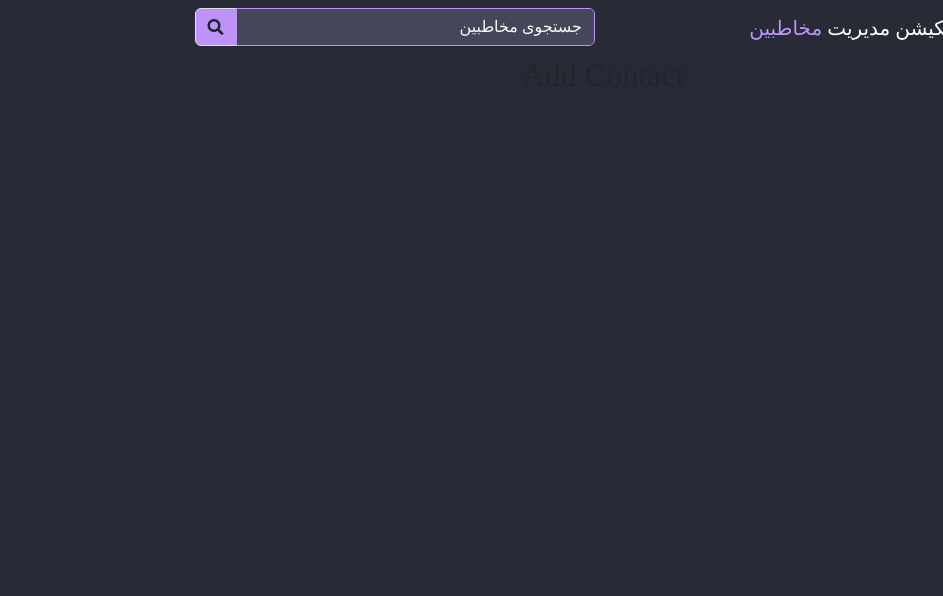
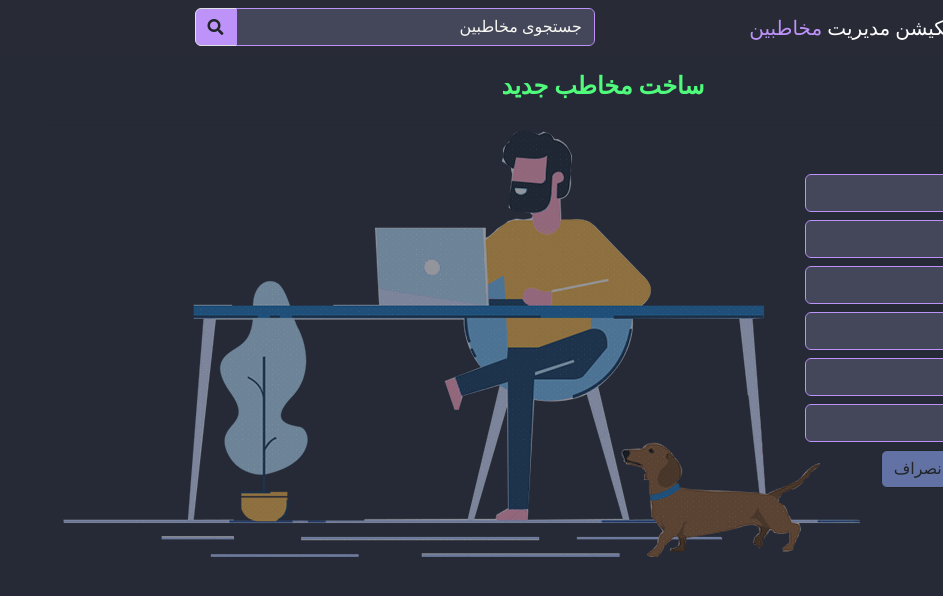
Before and after one commit to mohammadmahdiziyafat/reactContactsProject, a React (Create React App) app: page /contacts/Add in a window 1280 px wide. Shown: the top 596 px of the page, without its empty margins (337-1280 px from the left). Built offline with nearby package versions, Linux system fonts and the light colour scheme; data requests are answered from the project's data file.

Commit message:
finish addcontact component and fixed bugs

```diff
--- a/src/App.css
+++ b/src/App.css
@@ -41,12 +41,26 @@
   color: #61dafb;
 }
 
-@keyframes App-logo-spin {
+.p-3>img {
+  animation: loading 1s ease !important;
+}
+
+.p-3 img:not {
+  animation: loading 2s ease !important;
+}
+
+input::placeholder {
+  color: white;
+}
+
+@keyframes loading {
   from {
-    transform: rotate(0deg);
+    opacity: 0;
+    transform: translateY(20px);
   }
 
   to {
-    transform: rotate(360deg);
+    opacity: 1;
+    transform: translateY(0px);
   }
 }
--- a/src/App.js
+++ b/src/App.js
@@ -1,34 +1,42 @@
-import { useState, useEffect } from 'react';
+import { useState, useEffect, use } from 'react';
 
 import './App.css';
 
-import { Navigate, Routes, Route } from 'react-router-dom'
-// import axios for fetching data
-import axios from 'axios'
+import { Navigate, Routes, Route, useNavigate } from 'react-router-dom'
+
+// import  services for clean code or refactor
+import { getAllContacts, getAllGroups, getGroup, createContact } from './services/contactService';
 // better way importing Conponent
-import * as components from './components/index'
+import { Contact, AddContact, Contacts, EditContact, ViewContact, Navbar } from './components/index';
 
 const App = () => {
   const [getContacts, setContacts] = useState([]);
-  // use loading
   const [loading, setLoading] = useState(false)
-  // type group
-  // const [groups, setGroup] = useState({});
+  const [groups, setGroup] = useState({});
+  const [form, setForm] = useState({
+    name: "",
+    photo: "",
+    mobile: "",
+    email: "",
+    job: "",
+    group: "",
+  })
+  const [errors, setErrors] = useState({});
+  const navigate = useNavigate({})
   // fetch API
-
   useEffect(() => {
     const fetchData = async () => {
       try {
         setLoading(true)
         // fetch contact user
-        const { data: contactsData } = await axios.get('http://localhost:9000/contacts');
+        const { data: contactsData } = await getAllContacts();
 
         console.log(contactsData)
         // fetch contact user type
-        // const { data: groupData } = await axios.get('http://localhost9000/group');
+        const { data: groupData } = await getAllGroups();
         // set
         setContacts(contactsData);
-        // setGroup(groupData);
+        setGroup(groupData);
         setLoading(false)
       }
       catch (err) {
@@ -39,15 +47,42 @@ const App = () => {
     fetchData();
   }, [])
 
+  const createContactForm = async (event) => {
+    event.preventDefault();
+    try {
+      const status = await createContact(form);
+      console.log(status);
+
+      if (status === 201) {
+        setForm({});
+        navigate("/contacts")
+      }
+    }
+    catch (err) {
+      console.log(err.message);
+
+    }
+  }
+
+  const setContactInfo = (event) => {
+    event.preventDefault()
+    setForm({
+      ...form,
+      [event.target.name]: event.target.value
+    })
+
+
+
+  }
   return (
     <div className="App">
-      <components.Navbar />
+      <Navbar />
       <Routes>
         <Route path='/' element={<Navigate to='/contacts' />} />
-        <Route path='/contacts' element={<components.Contacts Contacts={getContacts} loading={loading} />} />
-        <Route path='/contacts/Add' element={<components.AddContact />} />
-        <Route path='contacts/:contactId' element={<components.ViewContact />} />
-        <Route path='contacts/Edit/:contactId' element={<components.EditContact />} />
+        <Route path='/contacts' element={<Contacts loading={loading} getContacts={getContacts} />} />
+        <Route path='/contacts/Add' element={<AddContact form={form} loading={loading} createContactForm={createContactForm} setContactInfo={setContactInfo} groups={groups} />} />
+        <Route path='contacts/:contactId' element={<ViewContact />} />
+        <Route path='contacts/Edit/:contactId' element={<EditContact />} />
 
       </Routes>
 
--- a/src/components/contacts/AddContact.jsx
+++ b/src/components/contacts/AddContact.jsx
@@ -1,10 +1,144 @@
-const AddContact = () => {
-    return(
+import { NavLink } from "react-router-dom";
+
+import Spinner from "../Spinner";
+import { COMMENT, GREEN, PURPLE } from "../../helpers/colors";
+import { createContact } from "../../services/contactService";
+
+const AddContact = ({
+  loading,
+  form,
+  setContactInfo,
+  groups,
+  createContactForm,
+}) => {
+  return (
+    <>
+      {loading ? (
+        <Spinner />
+      ) : (
         <>
-        <h2>
-            Add Contact
-        </h2>
+          <section className="p-3">
+            <img
+              src={require("../../assets/man-taking-note.png")}
+              style={{
+                position: "absolute",
+
+                zIndex: "-1",
+                top: "130px",
+                left: "100px",
+                opacity: "50%",
+              }}
+            />
+            <div className="container">
+              <div className="row">
+                <div className="col">
+                  <p
+                    className="h4 fw-bold text-center"
+                    style={{ color: GREEN }}
+                  >
+                    ساخت مخاطب جدید
+                  </p>
+                </div>
+              </div>
+              <hr style={{ backgroundColor: GREEN }} />
+              <div className="row mt-5">
+                <div className="col-md-4">
+                  <form onSubmit={createContactForm}>
+                    <div className="mb-2">
+                      <input
+                        name="name"
+                        value={form.name}
+                        onChange={setContactInfo}
+                        type="text"
+                        className="form-control"
+                        placeholder="نام و نام خانوادگی"
+                        required={true}
+                      />
+                    </div>
+                    <div className="mb-2">
+                      <input
+                        name="photo"
+                        value={form.photo}
+                        onChange={setContactInfo}
+                        className="form-control"
+                        placeholder="آدرس تصویر"
+                        type="text"
+                        required={true}
+                      />
+                    </div>
+                    <div className="mb-2">
+                      <input
+                        name="mobile"
+                        value={form.mobile}
+                        onChange={setContactInfo}
+                        type="number"
+                        className="form-control"
+                        placeholder="شماره موبایل"
+                        required={true}
+                      />
+                    </div>
+                    <div className="mb-2">
+                      <input
+                        name="email"
+                        value={form.email}
+                        onChange={setContactInfo}
+                        placeholder="آدرس ایمیل"
+                        type="email"
+                        className="form-control"
+                        required={true}
+                      />
+                    </div>
+                    <div className="mb-2">
+                      <input
+                        name="job"
+                        value={form.job}
+                        onChange={setContactInfo}
+                        type="text"
+                        className="form-control"
+                        placeholder="شغل"
+                        required={true}
+                      />
+                    </div>
+                    <div className="mb-2">
+                      <select
+                        name="group"
+                        value={form.group}
+                        onChange={setContactInfo}
+                        required={true}
+                        className="form-control"
+                      >
+                        <option value="">انتخاب گروه</option>
+                        {groups.length > 0 &&
+                          groups.map((group) => (
+                            <option key={group.id} value={group.id}>
+                              {group.name}
+                            </option>
+                          ))}
+                      </select>
+                    </div>
+                    <div className="mx-2">
+                      <input
+                        type="submit"
+                        className="btn"
+                        style={{ backgroundColor: PURPLE }}
+                        value="ساخت مخاطب"
+                      />
+                      <NavLink
+                        to={"/contacts"}
+                        className="btn mx-2"
+                        style={{ backgroundColor: COMMENT }}
+                      >
+                        انصراف
+                      </NavLink>
+                    </div>
+                  </form>
+                </div>
+              </div>
+            </div>
+          </section>
         </>
-    )
-}
-export default AddContact
+      )}
+    </>
+  );
+};
+export default AddContact;
--- a/src/components/contacts/SearchContacts.jsx
+++ b/src/components/contacts/SearchContacts.jsx
@@ -1,4 +1,5 @@
 import { PURPLE } from "../../helpers/colors";
+
 const SearchContact = () => {
   return (
     <div className="input-group w-75 mx-2 " dir="ltr">
--- a/src/server/db.json
+++ b/src/server/db.json
@@ -18,6 +18,7 @@
       "group": "2",
       "id": "964B8Qp_L5k"
     }
+
   ],
   "group": [
     {
@@ -26,7 +27,7 @@
     },
     {
       "id": "2",
-      "name ": "دوست"
+      "name": "دوست"
     },
     {
       "id": "3",
--- /dev/null
+++ b/src/services/contactService.js
@@ -0,0 +1,53 @@
+import axios from "axios";
+import { Contact } from "../components";
+
+const SEVER_URL = 'http://localhost:9000';
+
+// @desc Get contacts With Contact
+// @route Get http://localhost:900/contacts
+export const getAllContacts = () => {
+    const url = `${SEVER_URL}/contacts`
+    return axios.get(url)
+}
+
+// @desc Get contacts With ContactId
+// @route Get http://localhost:900/contacts/:contactId
+export const getContact = (contactId) => {
+    const url = `${SEVER_URL}/contacts/${contactId}`
+    return axios.get(url)
+}
+
+// @desc Get Groups With Group
+// @route Get http://localhost:900/group
+export const getAllGroups = () => {
+    const url = `${SEVER_URL}/group`;
+    return axios.get(url)
+}
+
+// @desc Get Groups With GroupId
+// @route Get http://localhost:900/group/:groupId
+export const getGroup = (groupId) => {
+    const url = `${SEVER_URL}/group/${groupId}`;
+    return axios.get('url')
+}
+
+/// @desc  Create New Contact
+// @route POST http://localhost:900/contacts
+export const createContact = (contact) => {
+    const url = `${SEVER_URL}/contacts`;
+    return axios.post(url, contact)
+}
+
+// @desc update Contact
+// @route Get http://localhost:900/contacts/:ContactId
+export const updateContact = (contact, contactId) => {
+    const url = `${SEVER_URL}/contact/${contactId}`;
+    return axios.put(url)
+}
+
+// @desc delete Contacts
+// @route Get http://localhost:900/contacts/:contactId
+export const deleteContact = (contactId) => {
+    const url = `${SEVER_URL}/contact/${contactId}`;
+    return axios.delete(url);
+}
```
Also changed, not shown: src/components/contacts/Contact.jsx (+12 -22 lines), src/components/contacts/Contacts.jsx (+14 -7 lines).
